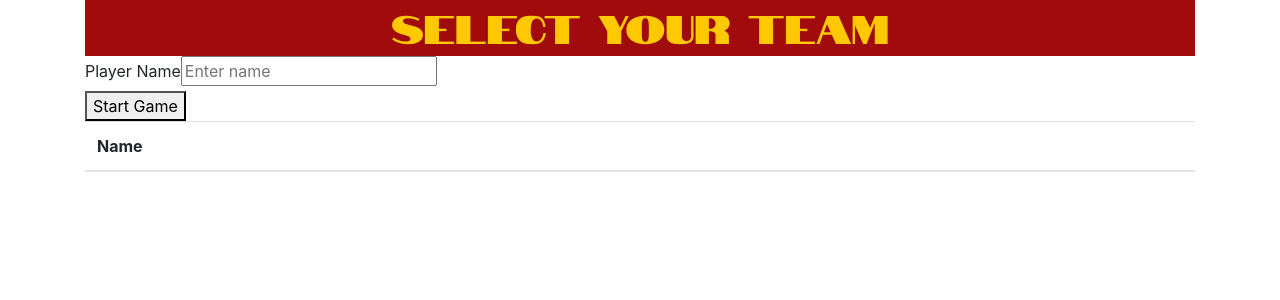
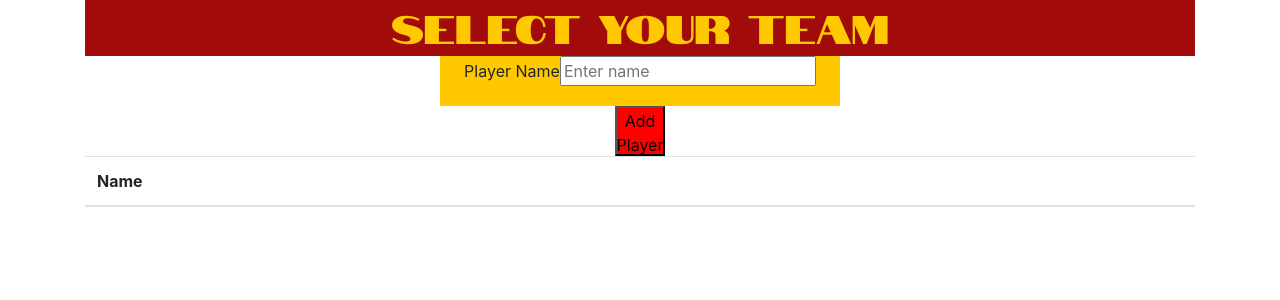
Before and after one commit to GRANDMAC96/techChallenge, a React (Create React App) app: page / in a window 1280 px wide. Shown: the top 300 px of the page. Built offline with nearby package versions, Linux system fonts and the light colour scheme.

Commit message:
form styling added to form and button

```diff
--- a/src/components/PlayerName/PlayerName.js
+++ b/src/components/PlayerName/PlayerName.js
@@ -35,7 +35,7 @@ class PlayerName extends Component {
         let { playername } = this.state;
         return (
             <>
-                <form onSubmit={this.handleSubmit}>
+                <form className="form">
                     <div>
                         <label>Player Name</label>
                         <input
@@ -45,8 +45,11 @@ class PlayerName extends Component {
                             onChange={this.handlePlayer}
                         />
                     </div>
-                    <button>Start Game</button>
                 </form>
+                <button
+                    onClick={this.handleSubmit}
+                    className="button">Add Player
+                </button>
             </>
         );
     }
--- a/src/styles/main.css
+++ b/src/styles/main.css
@@ -5,14 +5,34 @@
 
   /* Header */
 
-  .header {
+.header {
       background-color: rgb(161, 11, 11);
       display: flex;
       flex-direction: row;
       justify-content: center;
       align-items: center;
-  }
-  .h1 {
+}
+.h1 {
       font-family: "Notable";
       color: rgb(255, 200, 0);
-  }
+}
+.form {
+    display: flex;
+    justify-content: center;
+    width  : 400px;
+    height : 50px;
+    margin : 0 auto;
+    padding: 1 rem;
+    box-sizing: border-box;
+    background :  rgb(255, 200, 0);
+}
+.button {
+    display: flex;
+    justify-content: center;
+    width  : 50px;
+    height : 50px;
+    margin : 0 auto;
+    padding: 1 rem;
+    box-sizing: border-box;
+    background :  rgb(255, 0, 0);
+}
```
